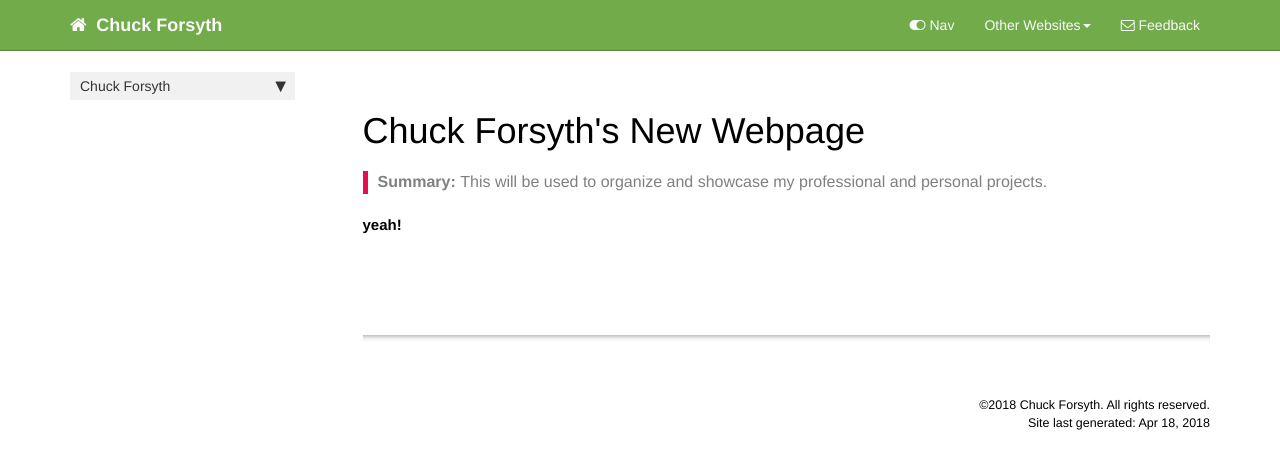
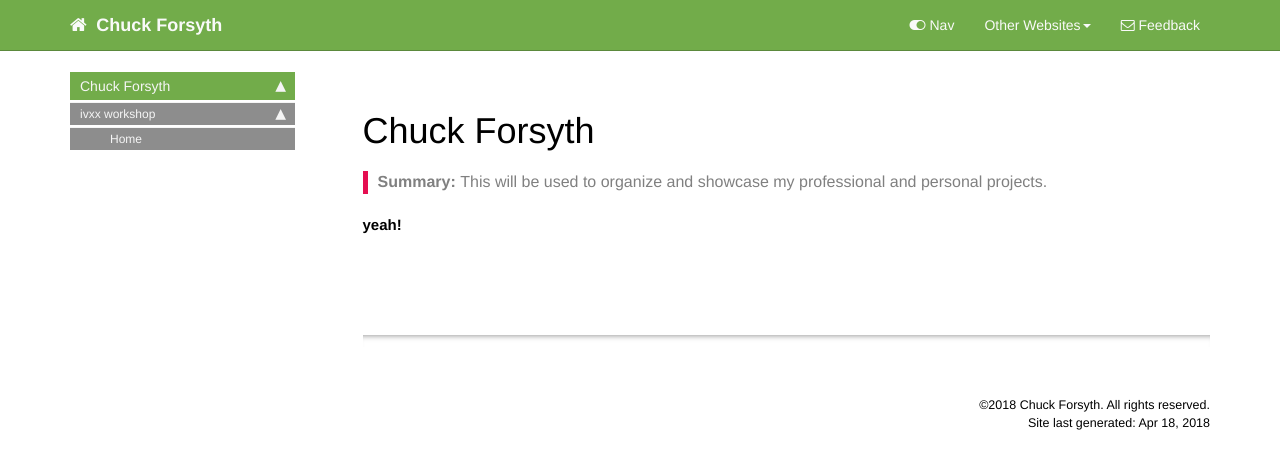
Before and after one commit to lordivxx/jeykll, a Jekyll site: the page built from index.md, in a window 1280 px wide. Shown: the top 469 px of the page. Built offline with Jekyll 4.4.1, drawn with Linux system fonts in a browser that asks for light colours; nearby versions of some CDN libraries; comment, search, counter and statistics services are not loaded.

Commit message:
published

```diff
--- a/_data/sidebars/home_sidebar.yml
+++ b/_data/sidebars/home_sidebar.yml
@@ -19,6 +19,6 @@
         output: web
         subfolderitems:
 
-        - title: Intro
-          url: /intro.html
+        - title: Home
+          url: /index.html
           output: web
--- a/index.md
+++ b/index.md
@@ -1,6 +1,6 @@
 ---
 layout: page
-title: Chuck Forsyth's New Webpage
+title: Chuck Forsyth
 permalink: index.html
 summary: This will be used to organize and showcase my professional and personal projects.
 ---
```
